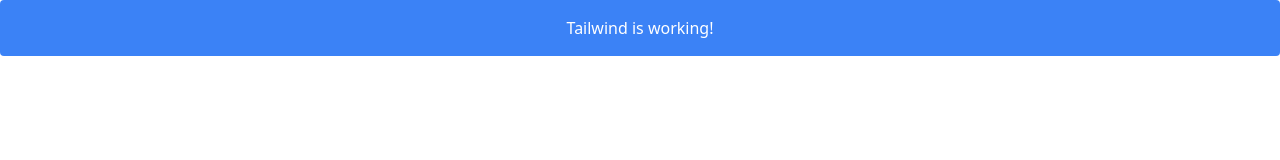
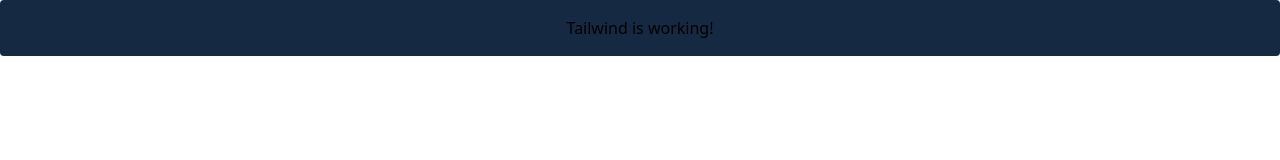
Before and after one commit to catherinetweeks/bookkeeping-services-website, a website: page index.html in a window 1280 px wide. Drawn offline with Linux system fonts and the light colour scheme.

Commit message:
added main colors to config

```diff
--- a/index.html
+++ b/index.html
@@ -8,7 +8,7 @@
 
 </head>
 <body>
-    <div class="text-center bg-blue-500 text-white p-4 rounded">
+    <div class="text-center bg-navy text-white p-4 rounded">
         Tailwind is working!
       </div>
 
--- a/tailwind.config.js
+++ b/tailwind.config.js
@@ -2,6 +2,12 @@
 module.exports = {
   content: ["./index.html", "./src/**/*.{html,js}"],
   theme: {
+    colors: {
+      'navy' : '#152942',
+      'teal' : '#284B63',
+      'grey' : '#EEF0EB',
+      'coral' : '#FA9173'
+    },
     extend: {},
   },
   plugins: [],
```
Also changed, not shown: src/output.css.
